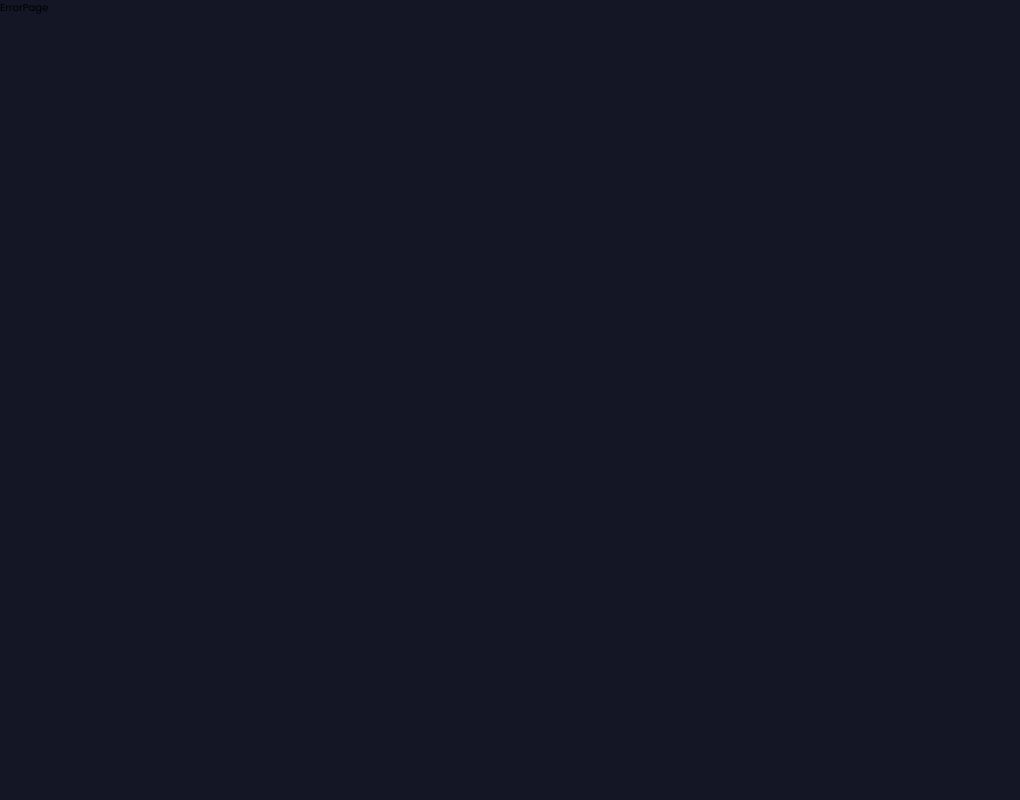
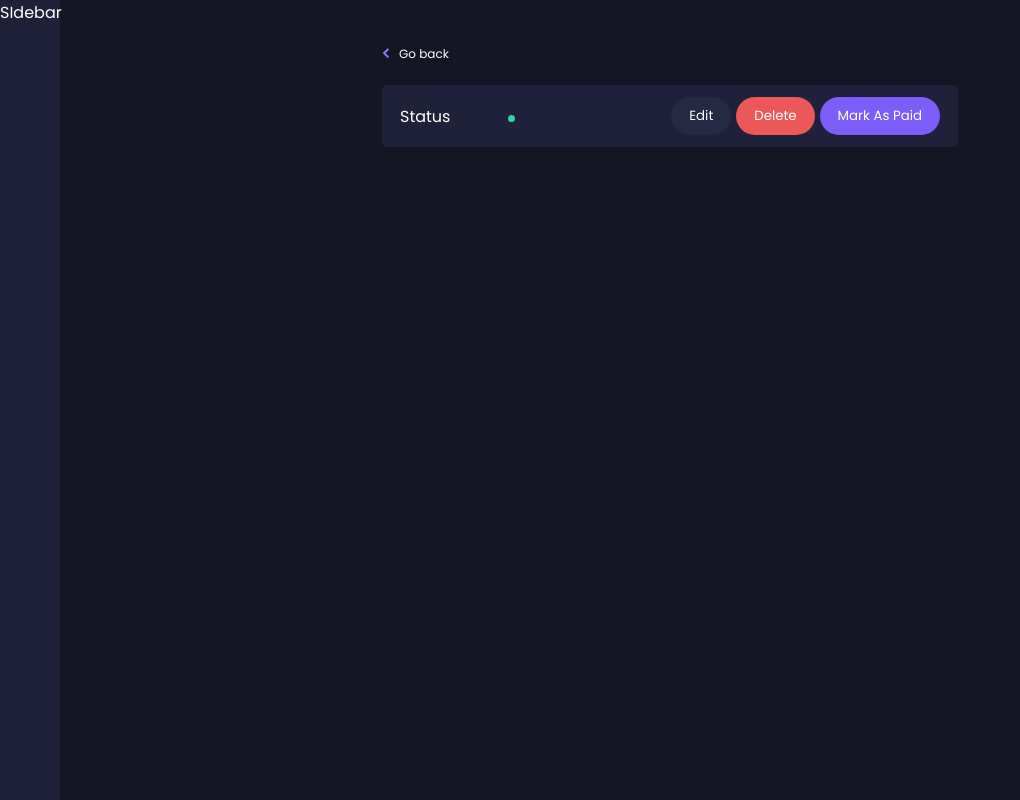
Before and after one commit to thebigbenn009/Invoice-App, a React (Vite) app: page /singleInvoice/AA1449 in a window 1280 px wide. Before the commit this address had no page. Shown: the whole page, without its empty margins (0-1020 px from the left). Built offline with nearby package versions, Linux system fonts and the light colour scheme.

Commit message:
working on edit invoice

```diff
--- a/src/App.jsx
+++ b/src/App.jsx
@@ -25,7 +25,7 @@ const router = createBrowserRouter([
       },
       {
         element: <SingleInvoice />,
-        // path: "singleInvoice/:id",
+        path: "singleInvoice/:id",
       },
     ],
   },
--- a/src/Context.jsx
+++ b/src/Context.jsx
@@ -7,6 +7,7 @@ const AppContext = createContext();
 
 const AppProvider = ({ children }) => {
   const [invoiceData, setInvoiceData] = useState([...jsonData]);
+  const [singleInvoice, setSingleInvoice] = useState({});
 
   const {
     register,
@@ -69,6 +70,11 @@ const AppProvider = ({ children }) => {
       setValue(`items.${index}.total`, value * price);
     }
   };
+
+  const getSingleInvoice = (id) => {
+    const singleId = invoiceData.find((invoice) => invoice.id === id);
+    setSingleInvoice(singleId);
+  };
   return (
     <AppContext.Provider
       value={{
@@ -90,6 +96,8 @@ const AppProvider = ({ children }) => {
         handlePriceChange,
         handleQuantityChange,
         resetField,
+        getSingleInvoice,
+        singleInvoice,
       }}
     >
       {children}
--- /dev/null
+++ b/src/components/InfoBar.jsx
@@ -0,0 +1,42 @@
+import React from "react";
+
+const InfoBar = ({ backgroundColor, color, status }) => {
+  return (
+    <div className="info-bar">
+      <div className="status-bar">
+        <span>Status</span>
+        <div
+          className="invoice-status-container single-info-status"
+          style={{ backgroundColor: backgroundColor, color: color }}
+        >
+          <span className="dot" style={{ backgroundColor: color }}></span>
+          <span className="invoice-status">{status}</span>
+        </div>
+      </div>
+      <div className="info-buttons">
+        <div className="btn-info-container">
+          <button
+            className="btn"
+            style={{ backgroundColor: "#252945", color: "#fff" }}
+          >
+            Edit
+          </button>
+          <button
+            className="btn"
+            style={{ backgroundColor: "#ec5757", color: "#fff" }}
+          >
+            Delete
+          </button>
+          <button
+            className="btn"
+            style={{ backgroundColor: "#7c5dfa", color: "#fff" }}
+          >
+            Mark as paid
+          </button>
+        </div>
+      </div>
+    </div>
+  );
+};
+
+export default InfoBar;
--- a/src/components/InvoiceCard.jsx
+++ b/src/components/InvoiceCard.jsx
@@ -1,5 +1,6 @@
 import React from "react";
-// import { Link } from "react-router-dom";
+import { Link } from "react-router-dom";
+import { useGlobalContext } from "../Context";
 
 const InvoiceCard = ({
   id,
@@ -10,8 +11,14 @@ const InvoiceCard = ({
   backgroundColor,
   color,
 }) => {
+  const { getSingleInvoice } = useGlobalContext();
   const total = items.map((item) => item.total).reduce((a, b) => a + b, 0);
   return (
+    <Link
+      className="router-link"
+      to={`/singleInvoice/${id}`}
+      onClick={() => getSingleInvoice(id)}
+    >
       <article className="invoice-card">
         <div className="invoice-text-bold id">
           <span>{id}</span>
@@ -38,6 +45,7 @@ const InvoiceCard = ({
           </svg>
         </span>
       </article>
+    </Link>
   );
 };
 
--- a/src/components/SingleInvoice.jsx
+++ b/src/components/SingleInvoice.jsx
@@ -1,7 +1,48 @@
 import React from "react";
-
+import { Link } from "react-router-dom";
+import InfoBar from "./InfoBar";
+import { useGlobalContext } from "../Context";
 const SingleInvoice = () => {
-  return <div>SingleInvoice</div>;
+  const { singleInvoice } = useGlobalContext();
+  return (
+    <section className="single-invoice">
+      <Link to="/" className="router-link">
+        <span>
+          <svg width="7" height="10" xmlns="http://www.w3.org/2000/svg">
+            <path
+              d="M6.342.886L2.114 5.114l4.228 4.228"
+              stroke="#9277FF"
+              stroke-width="2"
+              fill="none"
+              fill-rule="evenodd"
+            />
+          </svg>
+        </span>
+        <span>Go back</span>
+      </Link>
+      <InfoBar
+        status={singleInvoice.status}
+        backgroundColor={`${
+          singleInvoice.status === "pending"
+            ? "rgba(255, 143, 0, 0.1)"
+            : singleInvoice.status === "paid"
+            ? "rgba(51, 214, 159, 0.1)"
+            : singleInvoice.status === "draft"
+            ? "rgba(151, 151, 151, 0.1)"
+            : ""
+        }`}
+        color={`${
+          singleInvoice.status === "pending"
+            ? "#ff8f00"
+            : singleInvoice.status === "paid"
+            ? "#33d69f"
+            : singleInvoice.status === "draft"
+            ? "rgb(151, 151, 151)"
+            : ""
+        }`}
+      />
+    </section>
+  );
 };
 
 export default SingleInvoice;
--- a/src/index.css
+++ b/src/index.css
@@ -101,8 +101,8 @@ header {
   justify-content: center;
   align-items: center;
   gap: 0.5rem;
-  padding: 0.8rem 1.5rem;
-  padding-left: 0.7rem;
+  padding: 0.9rem 1.8rem;
+  /* padding-left: 0.7rem; */
   align-self: center;
   border-radius: 1000rem;
   cursor: pointer;
@@ -120,6 +120,7 @@ header {
 .invoice-btn {
   color: var(--white);
   background-color: var(--primary-purple);
+  padding-inline: 1.2rem;
 }
 
 .btn-svg {
@@ -199,7 +200,7 @@ select option :active {
   /* display: flex; */
   /* align-items: center;
   justify-self: flex-start; */
-  text-align: center;
+  text-align: left;
 
   border-radius: 5px;
   padding: 0.5rem 1rem;
@@ -354,10 +355,46 @@ select {
   background-color: var(--primary-purple);
   color: var(--white);
 }
+.btn-info-container {
+  display: flex;
+  gap: 0.5rem;
+  justify-content: end;
+}
 .router-link {
   color: inherit;
   text-decoration: inherit;
 }
+.router-link span {
+  font-size: 1.2rem;
+}
+.router-link span:not(:last-child) {
+  margin-right: 1rem;
+}
+/* ///////////////////////SINGLE INVOICE////////////// */
+.single-invoice {
+  width: 45vw;
+  margin-inline: auto;
+  /* background-color: goldenrod; */
+  padding-top: 4rem;
+}
+.info-bar {
+  display: grid;
+  margin-top: 2rem;
+  grid-template-columns: 1fr 1fr;
+  padding: 1.2rem 1.8rem;
+  border-radius: 5px;
+  background-color: var(--purple-1);
+}
+.status-bar {
+  display: flex;
+  gap: 1rem;
+  align-items: center;
+}
+.single-info-status {
+  display: inline-block;
+  width: 40%;
+}
+
 /* //////////////MEDIA QUERIES //////////////////////////////////////// */
 @media (max-width: 1024px) {
   html {
```
Lines whose indentation alone changed are shown as unchanged.
